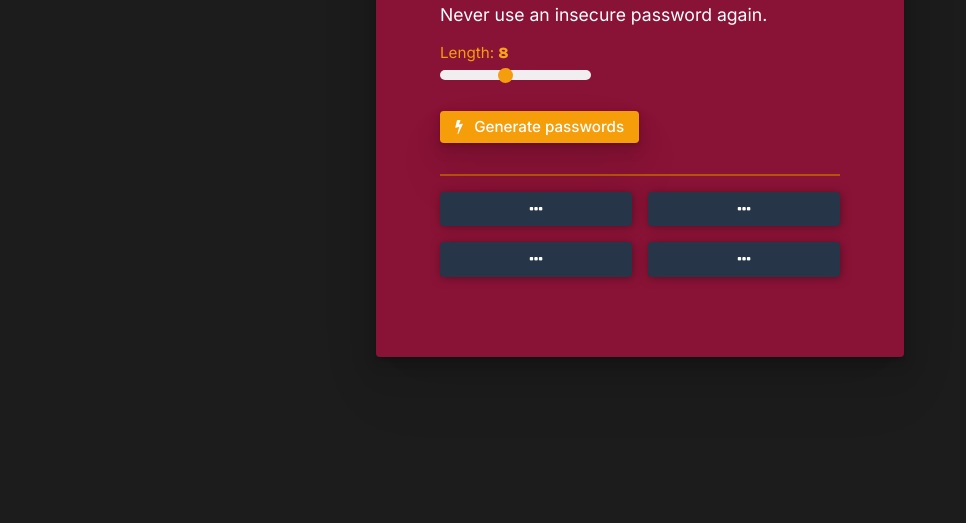
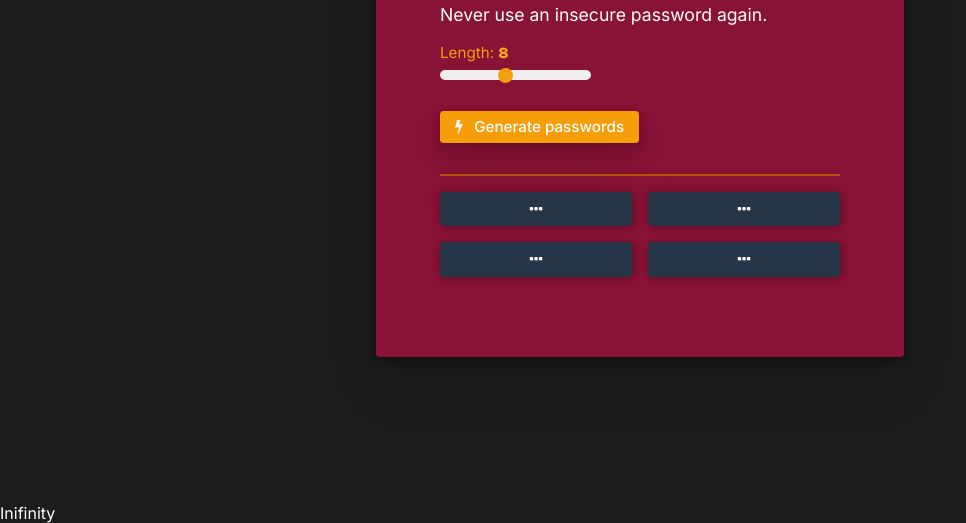
Before and after one commit to IamhakhaKarimi/Password-Generator, a website: page index.html in a window 1280 px wide. Shown: the part 296-819 px from the top of the page, without its empty margins (0-966 px from the left). Drawn offline with nearby package versions, Linux system fonts and the light colour scheme.

Commit message:
Update index.html

```diff
--- a/index.html
+++ b/index.html
@@ -42,6 +42,7 @@
         </div>
 
     </main>
+    <p style="align-text:center">Inifinity</p>
         <script src="index.js"></script>
     </body>
 </html>
```
